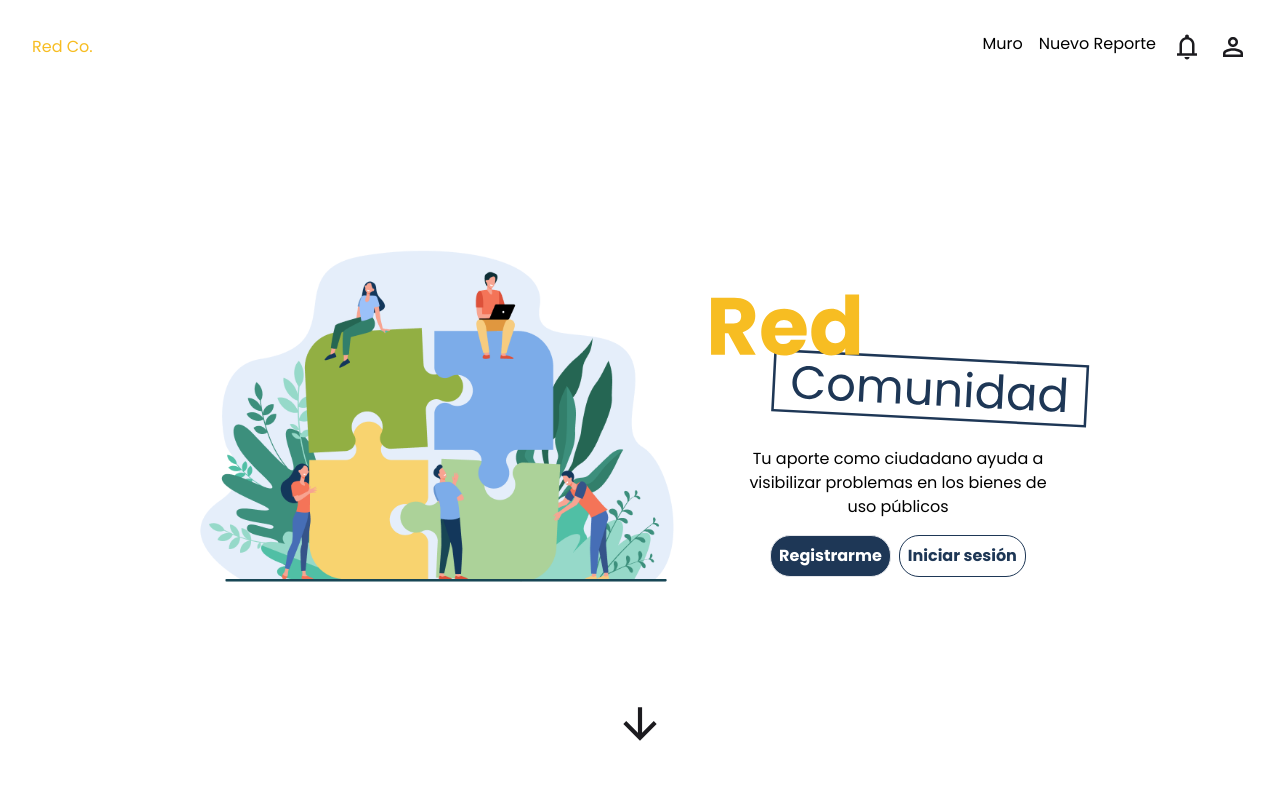
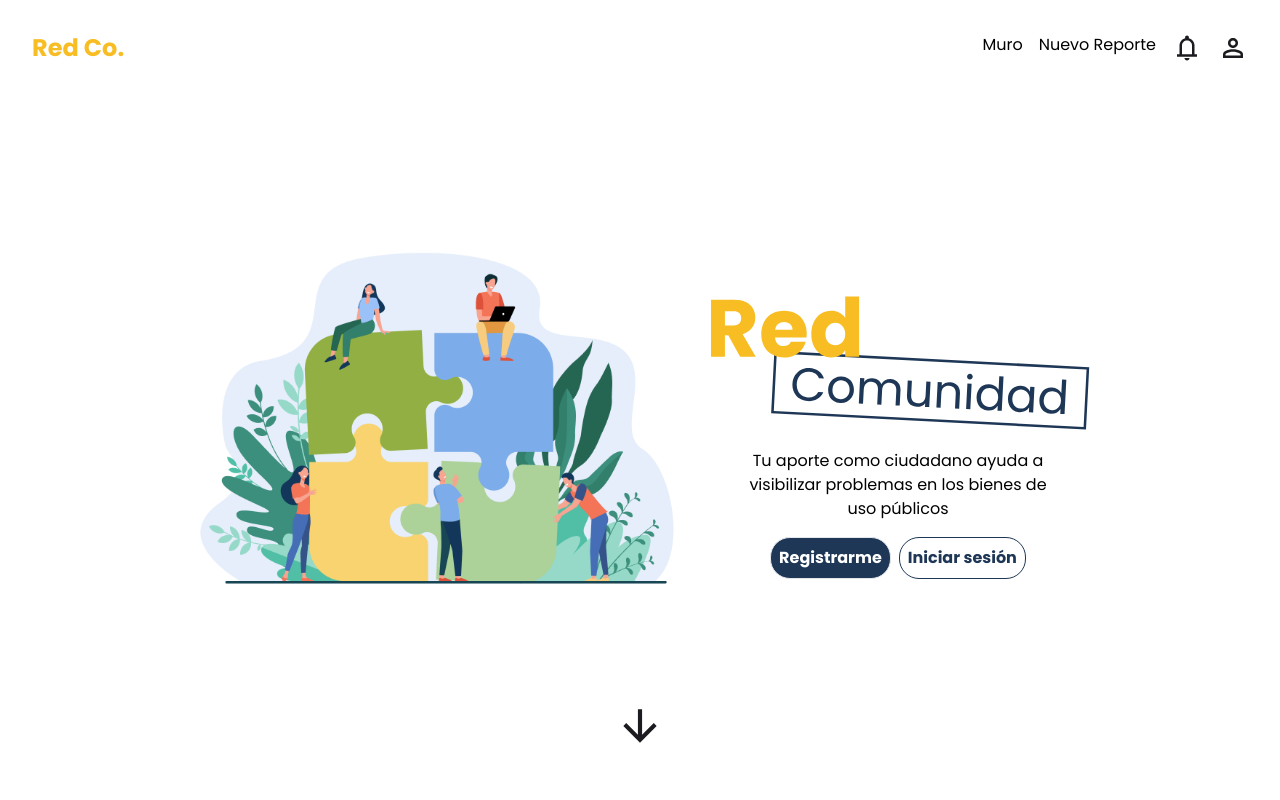
Before and after one commit to No-Country/s10-20-t-csharp-react, a React (Vite) app in the folder ClientApp/: page / in a window 1280 px wide. Shown: the top 800 px of the page. Built offline with nearby package versions, Linux system fonts and the light colour scheme.

Commit message:
Feat: add a modal for the notifications

```diff
--- a/ClientApp/src/components/navbar.jsx
+++ b/ClientApp/src/components/navbar.jsx
@@ -1,13 +1,44 @@
+import { useState } from "react";
 import { Link } from "react-router-dom";
 
 import NotificationIcon from "../assets/icons/notificaciones.svg";
 import PerfilIcon from "../assets/icons/perfil.svg";
+import PerfilImg from "../assets/icons/perfil.png";
+
+const ProfileModal = () => {
+  return (
+    <div className="bg-white p-4 shadow-md absolute top-20 right-0">
+      <Link to="/profile">Mi Perfil</Link>
+    </div>
+  );
+};
+
+const NotificationModal = () => {
+  return (
+    <div className="bg-white p-4 shadow-md absolute top-20 right-0 flex gap-4 border-b-2">
+      <div>
+        <img
+          width={30}
+          height={30}
+          src={PerfilImg}
+          alt="Imagen de perfil del usuario"
+        />
+      </div>
+      <p>
+        <strong>Lorena Casa</strong> ha comentado tu reporte
+      </p>
+    </div>
+  );
+};
 
 export default function Navbar() {
+  const [profileOptions, setProfileOptions] = useState(false);
+  const [notificationesOptions, setNotificationOptions] = useState(false);
+
   return (
     <nav className="flex justify-between items-center w-full p-8">
       <Link to="/">
-        <h3 className="text-primary-100">Red Co.</h3>
+        <h3 className="text-primary-100 text-2xl font-bold">Red Co.</h3>
       </Link>
       <ul className="flex gap-4">
         <Link to="#">
@@ -17,22 +48,32 @@ export default function Navbar() {
           <li>Nuevo Reporte</li>
         </Link>
         <div className="flex gap-4">
-          <Link>
+          <button>
             <img
               width="30"
               height="30"
               src={NotificationIcon}
               alt="icono de las notififaciones"
+              onClick={() => setNotificationOptions(!notificationesOptions)}
             />
-          </Link>
-          <Link>
+          </button>
+          {notificationesOptions ? (
+            <>
+              <NotificationModal />
+            </>
+          ) : null}
+          <button
+            className="relative"
+            onClick={() => setProfileOptions(!profileOptions)}
+          >
             <img
               width="30"
               height="30"
               src={PerfilIcon}
               alt="icono del usuario"
             />
-          </Link>
+          </button>
+          {profileOptions ? <ProfileModal /> : null}
         </div>
       </ul>
     </nav>
```
